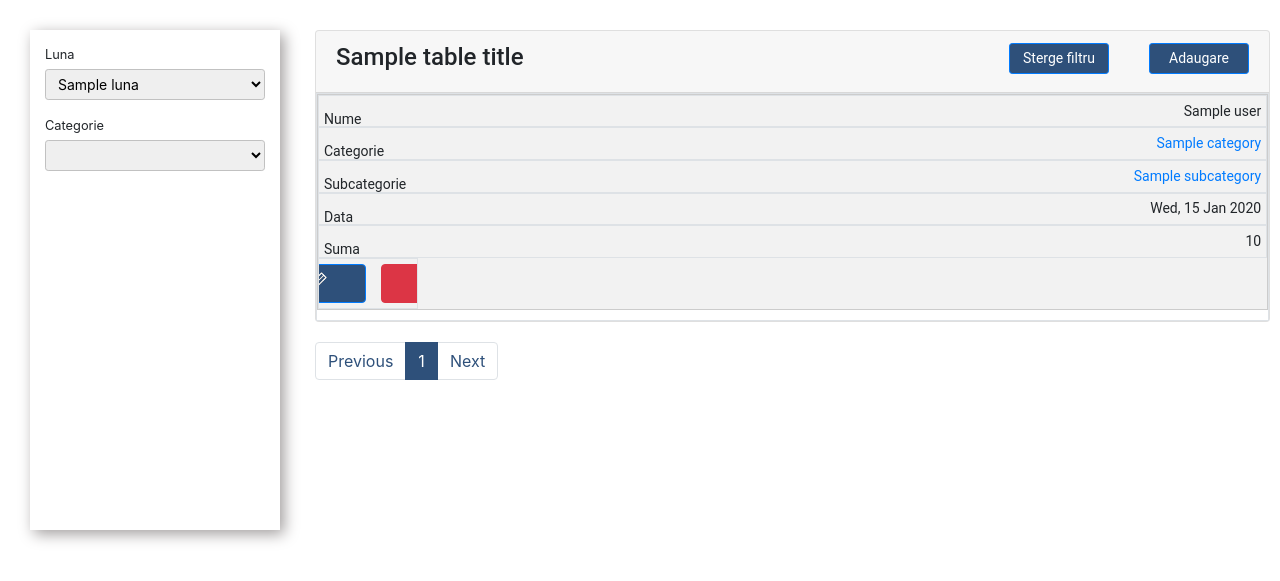
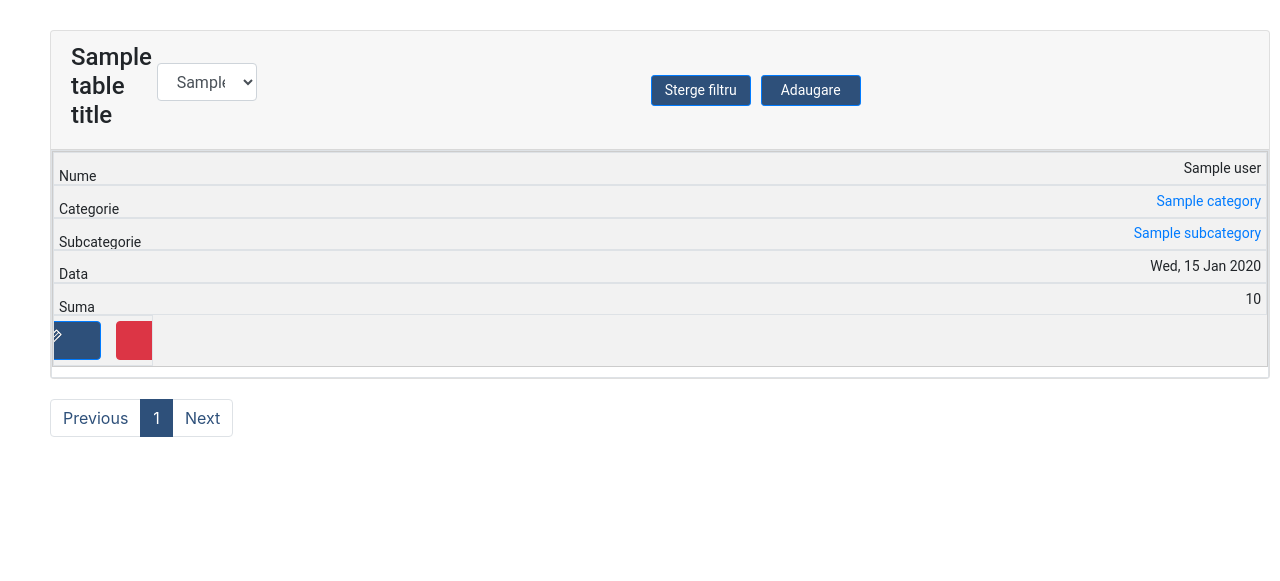
Before and after one commit to tupyy/homesite, a Django app: template templates/money/payment/view_month.html in a window 1280 px wide. Shown: the part 56-637 px from the top of the page. Run offline with Django 3.2, Linux system fonts and the light colour scheme; the template is opened without the code that fills it: most values are stand-ins (such as "Sample title", 1, 10 or a date in 2020); some libraries are stand-ins or nearby versions.

Commit message:
fix table header template and css to show correctly the form month and action button

```diff
--- a/money/static/money/css/table.css
+++ b/money/static/money/css/table.css
@@ -117,6 +117,10 @@
 
 @media only screen and (max-width: 760px),
 (min-device-width: 768px) and (max-device-width: 1024px) {
+    .action-container-create {
+        display: flex;
+        justify-content: center;
+    }
     /* Force table to not be like tables anymore */
     table,
     thead,
--- a/money/static/money/css/view_month.css
+++ b/money/static/money/css/view_month.css
@@ -5,35 +5,13 @@
     display: flex;
 }
 
-.form-group {
-    margin-top: 15px;
-    margin-left: 15px;
-    margin-right: 15px;
-    display: block;
-    font-size: 0.8rem;
-}
-
-label {
-    margin-bottom: 5px;
+.panel-title {
+    display: flex;
 }
 
 .btn {
     margin-left: 10px;
     min-width: 100px;
-}
-
-.form-filter {
-    width: 250px;
-    min-width: 250px;
-    box-shadow: 4px 4px 14px #a19d9d;
-    margin-right: 15px;
-    height: 500px;
-    font-size: 15px;
-}
-
-.form-control-sm {
-    width: 100%;
-    border-color: #c1c1c1;
 }
 
 .table-container {
@@ -58,19 +36,13 @@
 .pagination li.page-item .page-link {
     color: #2e507a;
 }
+.action-container {
+    margin: auto;
+}
 
-.action-buttons-container {
-    display: flex;
+.action-container-create {
+    margin-right: 20px;
 }
-/* Zebra striping
-tr:nth-of-type(odd) {
-    background: #eee;
-}*/
-/*
-Max width before this PARTICULAR table gets nasty
-This query will take effect for any screen smaller than 760px
-and also iPads specifically.
-*/
 
 @media screen and (max-width: 766.99px) {
     .form-group {
@@ -93,6 +65,15 @@
         width: 100%;
     }
 
+    .form-filter {
+        display: block;
+        max-height: 250px;
+        box-shadow: 0 0;
+        margin-right: 0;
+        width: 100%;
+        height: auto;
+    }
+
     .filtru {
         height: 250px;
         display: block;
@@ -110,13 +91,3 @@
         display: block;
     }
 }
-
-@media screen and (max-width: 574.99px) {
-    .form-filter {
-        max-height: 250px;
-        box-shadow: 0 0;
-        margin-right: 0;
-        width: 100%;
-        height: auto;
-    }
-}
--- /dev/null
+++ b/templates/money/payment/form_months.html
@@ -0,0 +1,13 @@
+<form role="form" class="form-filter">
+    <div class="form-group row">
+        <select class="form-control col-sm-12 widget-col" id="select_luna">
+            {% for luna in months %}
+                {% if forloop.counter == selected_month %}
+                    <option selected>{{ luna }}</option>
+                {% else %}
+                    <option>{{ luna }}</option>
+                {% endif %}
+            {% endfor %}
+        </select>
+    </div>
+</form>
--- a/templates/money/payment/payment_table.html
+++ b/templates/money/payment/payment_table.html
@@ -3,24 +3,23 @@
     <div class="card panel-default panel-table">
         <div class="card-header">
             <div class="row">
-                <div class="col col-xs-6">
+                <div class="col-lg-1 col-xd action-container">
                     <h4 class="panel-title">{{ table_title }}</h4>
                 </div>
-                <div class="action-buttons-container">
+                <div class="col-xs-4 col-lg-1 text-left action-container">
+                    {% include 'money/payment/form_months.html' %}
+                </div>
+                <div class="col col-xs-6 text-right action-container action-container-create">
                     {% if all_filter %}
-                        <div class="col col-xs-6 text-right">
                         <a type="button" class="btn btn-sm btn-primary btn-create"
                            href="{{ all_filter }}">
                             Sterge filtru
                         </a>
-                        </div>
                     {% endif %}
-                    <div class="col col-xs-6 text-right">
                     <a type="button" class="btn btn-sm btn-primary btn-create"
                        href="{% url 'money.payment.add' %}?next={{ request.path }}">
                         Adaugare
                     </a>
-                    </div>
                 </div>
             </div>
         </div>
--- a/templates/money/payment/view_month.html
+++ b/templates/money/payment/view_month.html
@@ -20,29 +20,6 @@
 <section class="content">
     <div class="d-flex container-fluid justify-content-center" data-pgc-field="content">
         <div class="main_container">
-            <form role="form" class="form-filter">
-                <div class="form-group">
-                    <label for="select_luna">Luna</label>
-                    <select class="form-control-sm filtru-ctrl filtru-luna" id="select_luna">
-                        {% for luna in luni %}
-                            {% if forloop.counter == selected_month %}
-                                <option selected>{{ luna }}</option>
-                            {% else %}
-                                <option>{{ luna }}</option>
-                            {% endif %}
-                        {% endfor %}
-                    </select>
-                </div>
-                <div class="form-group">
-                    <label for="select_categorie">Categorie</label>
-                    <select class="form-control-sm filtru-ctrl" id="select_categorie">
-                        <option></option>
-                        {% for categorie in categorii %}
-                            <option>{{ categorie }}</option>
-                        {% endfor %}
-                    </select>
-                </div>
-            </form>
             <div class="table-container">
                 {% include 'money/payment/payment_table.html' %}
                 <div class="pagination-container">
```
Lines whose indentation alone changed are shown as unchanged.
